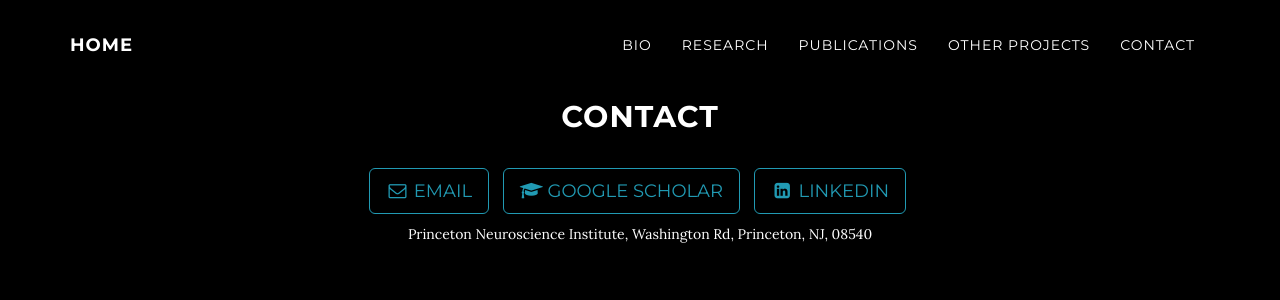
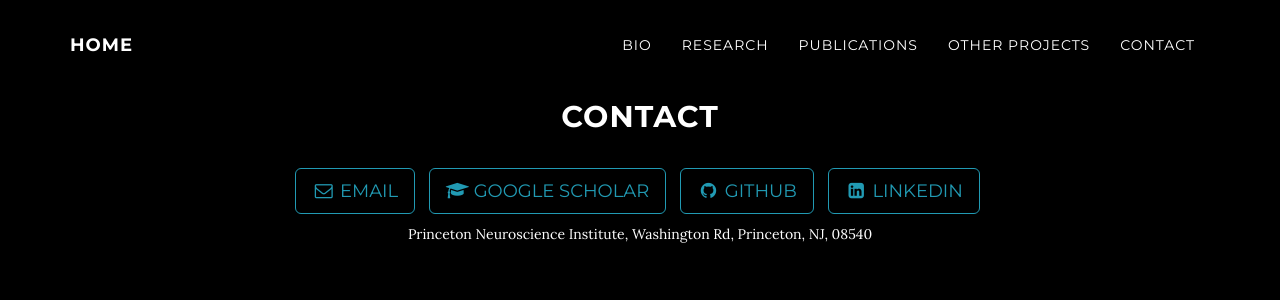
Before and after one commit to drasmuss/drasmuss.github.io, a Jekyll site: the page built from contact.html, in a window 1280 px wide. Shown: the top 300 px of the page. Built offline with Jekyll 4.4.1, drawn with Linux system fonts in a browser that asks for light colours.

Commit message:
Added github to contacts

```diff
--- a/contact.html
+++ b/contact.html
@@ -19,6 +19,11 @@ title: Contact
                     </a>
                 </li>
                 <li>
+                    <a href="https://github.com/drasmuss" class="btn btn-default btn-lg">
+                    <i class="fa fa-github fa-fw"></i> <span class="network-name">Github</span>
+                    </a>
+                </li>
+                <li>
                     <a href="https://www.linkedin.com/pub/daniel-rasmussen/57/399/b84" class="btn btn-default btn-lg">
                     <i class="fa fa-linkedin-square fa-fw"></i> <span class="network-name">LinkedIn</span>
                     </a>
```
